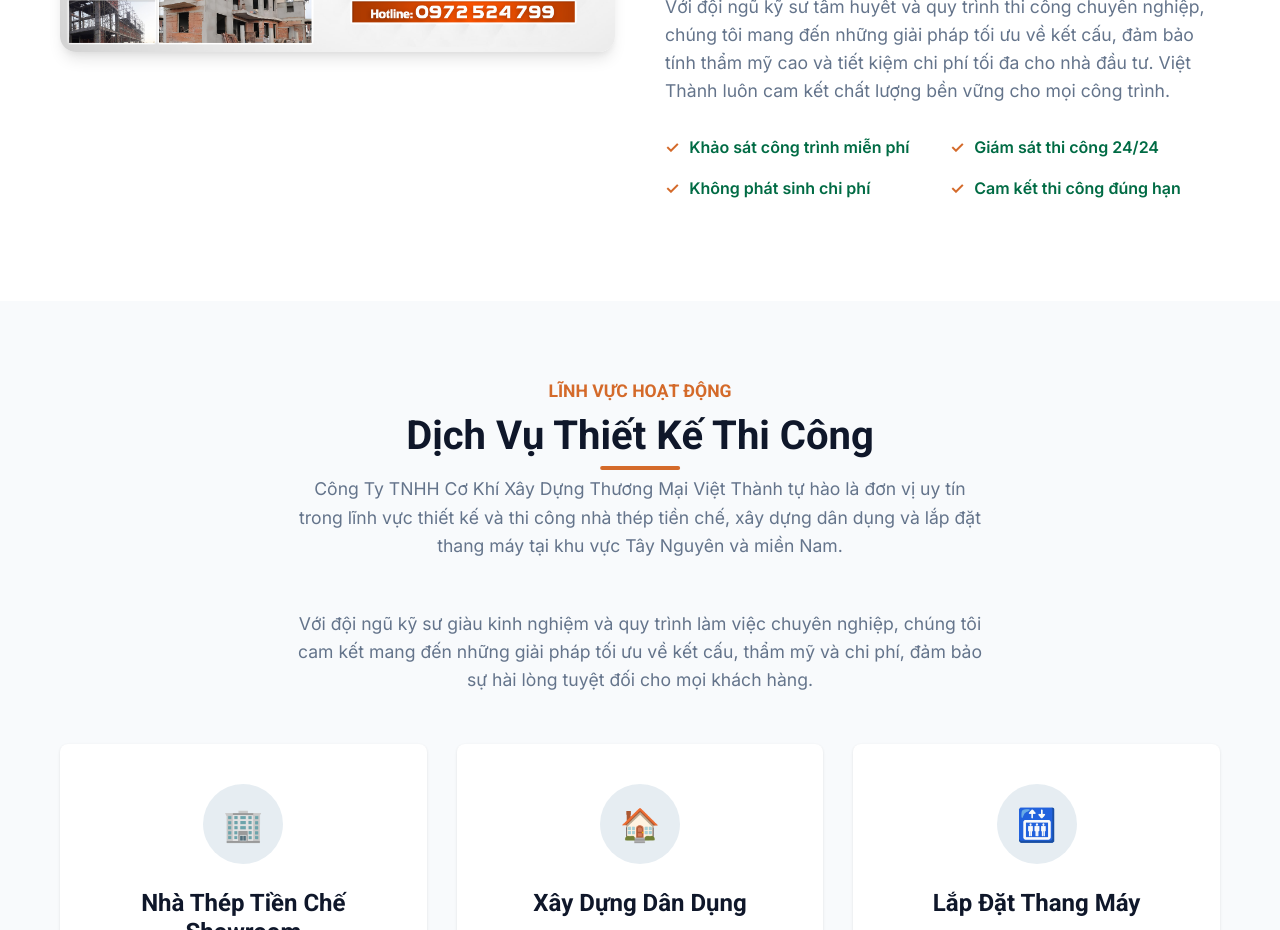
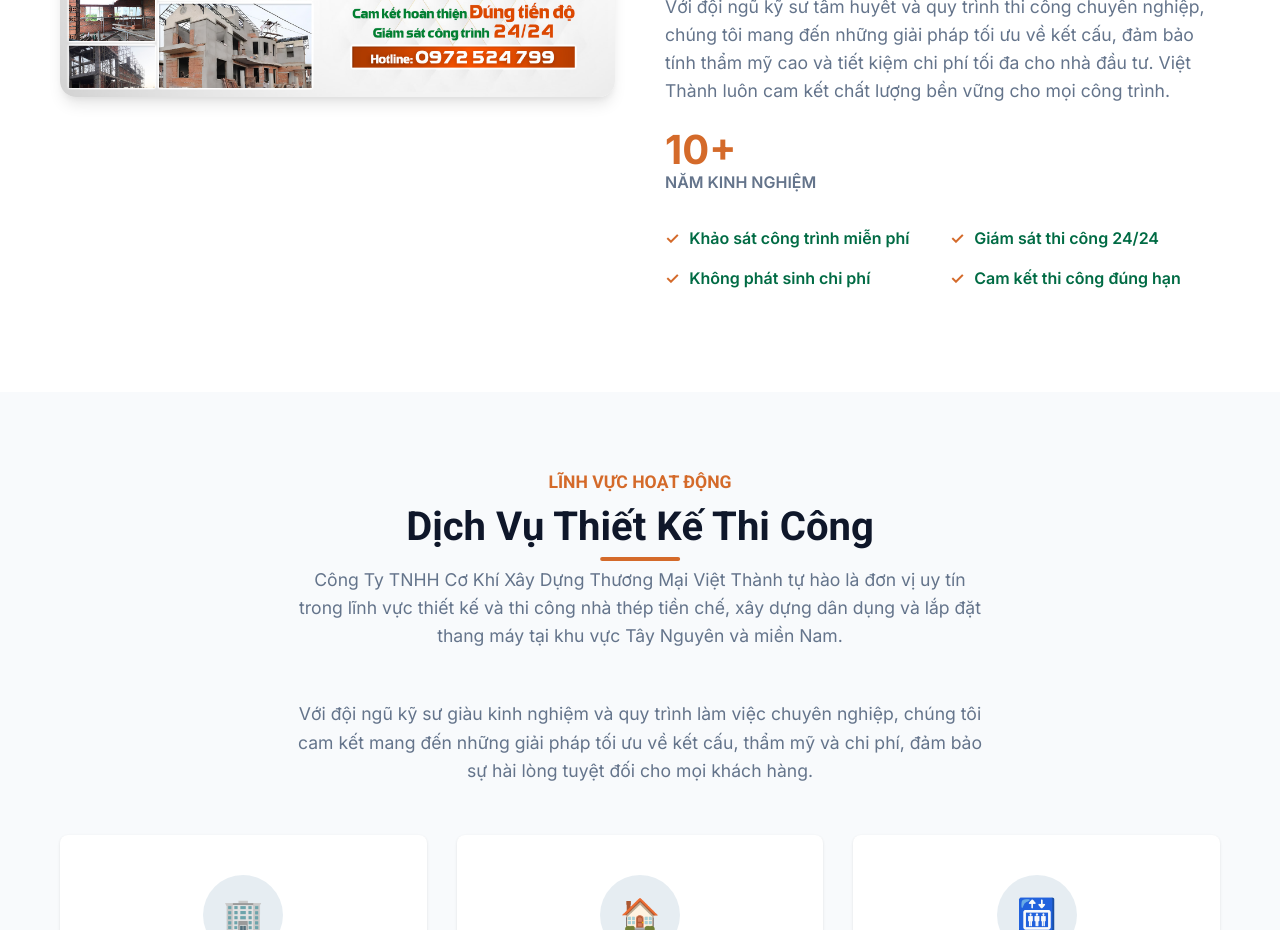
Before and after one commit to 47kiemtien-pixel/vithacons, a React (Vite) app: page / in a window 1280 px wide. Shown: the part 1200-2130 px from the top of the page. Built offline with nearby package versions, Linux system fonts and the light colour scheme.

Commit message:
UI: Restore experience info in About section (text-based)

```diff
--- a/src/components/About.jsx
+++ b/src/components/About.jsx
@@ -17,6 +17,13 @@ const About = () => {
                     <p>{about.description1}</p>
                     <p>{about.description2}</p>
 
+                    <div className="about-stats" style={{ marginBottom: '30px' }}>
+                        <div className="stat-item">
+                            <span className="stat-number" style={{ fontSize: '2.5rem', fontWeight: '800', color: 'var(--secondary)', display: 'block', lineHeight: '1' }}>{about.experienceYears}</span>
+                            <span className="stat-label" style={{ fontSize: '1rem', fontWeight: '600', color: 'var(--gray)', textTransform: 'uppercase' }}>{about.experienceText}</span>
+                        </div>
+                    </div>
+
                     <div className="about-features">
                         {about.features.map((feature, idx) => (
                             <div className="about-feature" key={idx}>
```
